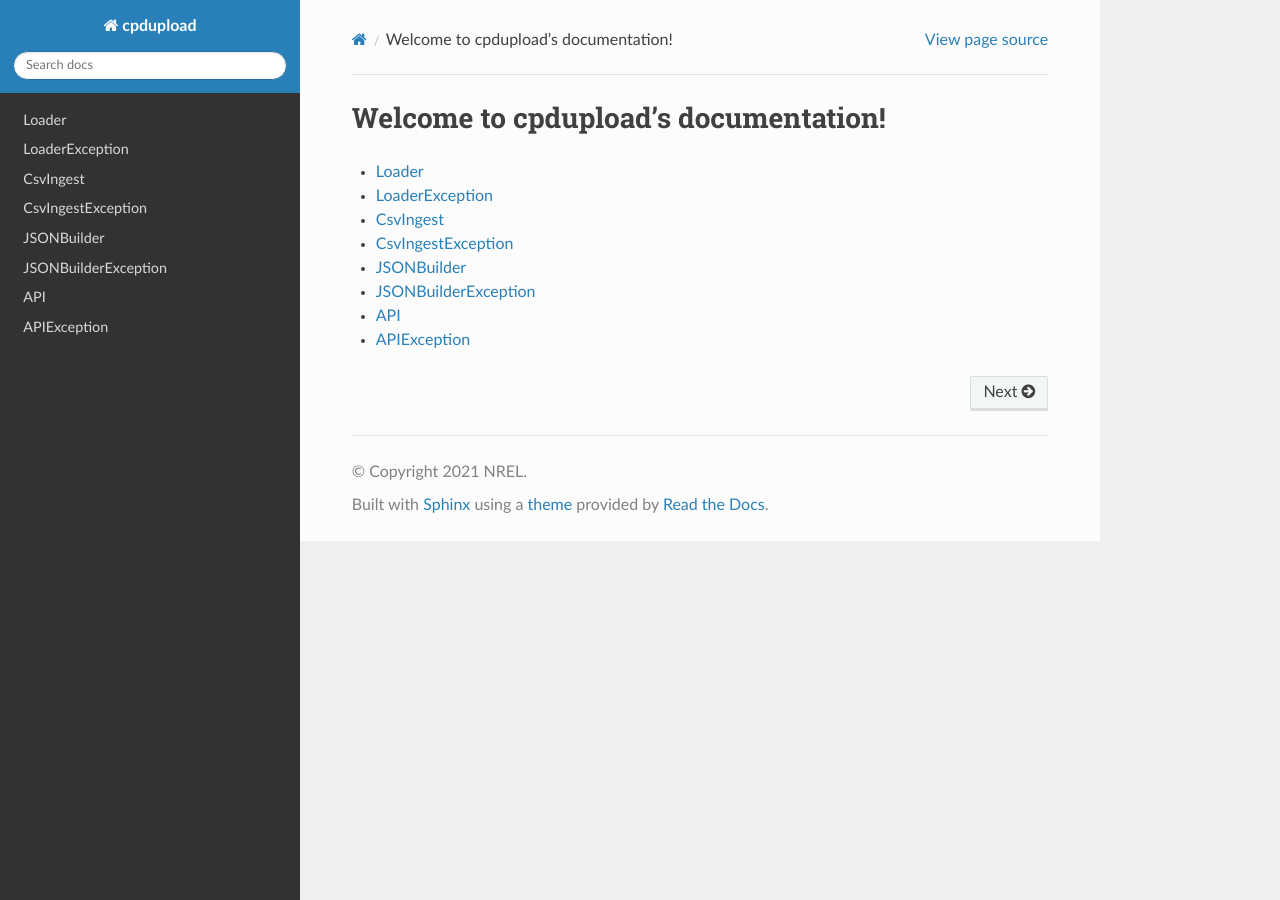
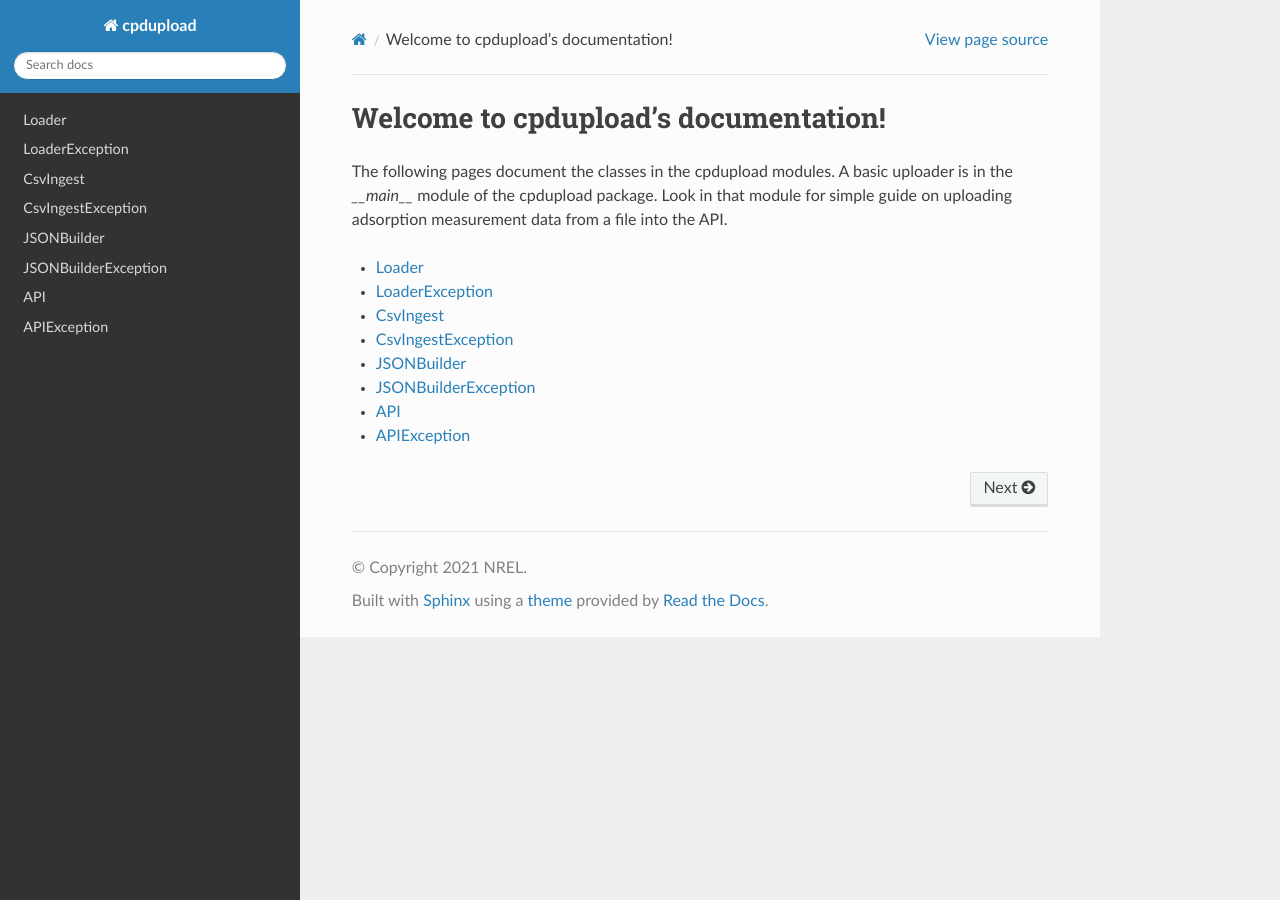
Before and after one commit to NREL/cpd-batch-upload, a Sphinx documentation site: the page built from docs/index.rst, in a window 1280 px wide. Built offline with Sphinx 7.4.7 and the Read the Docs theme 2.0.0, drawn with Linux system fonts in a browser that asks for light colours.

Commit message:
Update index.rst
Add more explanation to the root of the html documentation.

```diff
--- a/docs/index.rst
+++ b/docs/index.rst
@@ -5,6 +5,8 @@
 
 Welcome to cpdupload's documentation!
 =====================================
+
+The following pages document the classes in the cpdupload modules. A basic uploader is in the `__main__` module of the cpdupload package. Look in that module for simple guide on uploading adsorption measurement data from a file into the API.
 
 .. toctree::
    doc_Loader
```
